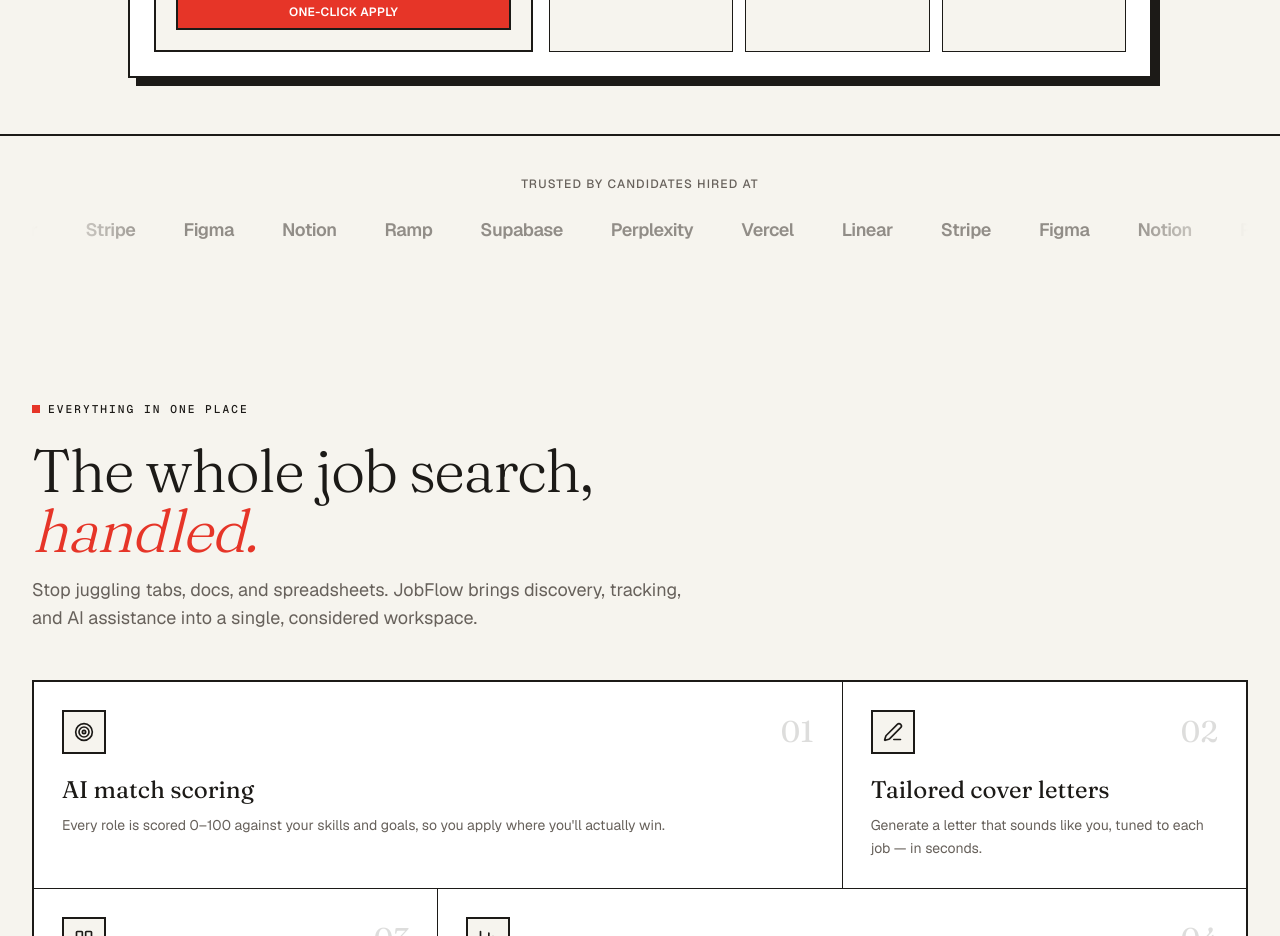
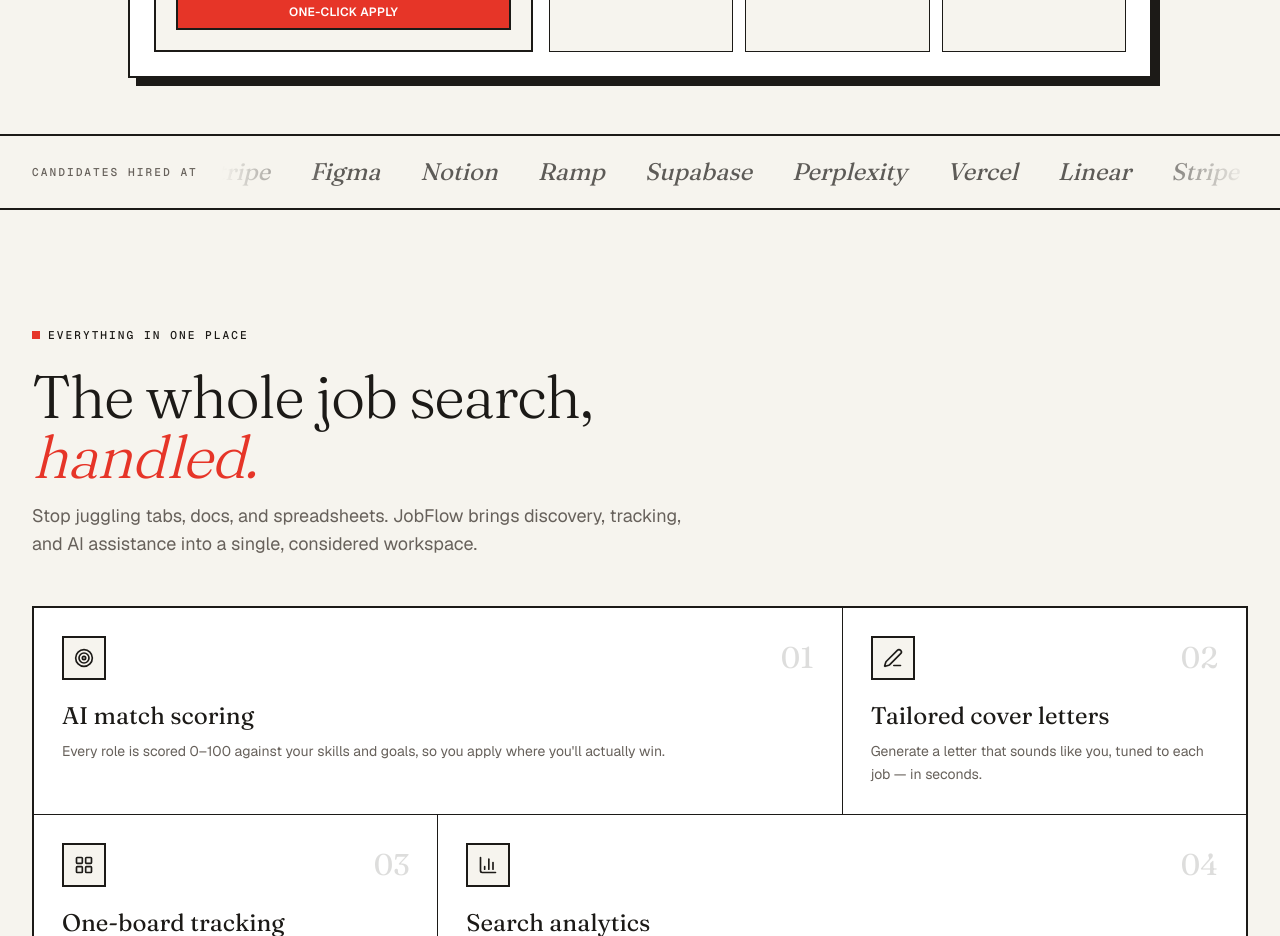
Before and after one commit to madhushigli1/jobflow-ai, a Next.js app in the folder jobflow-ai/: page / in a window 1280 px wide. Shown: the part 1020-1956 px from the top of the page. Built offline with nearby package versions, Linux system fonts and the light colour scheme.

Commit message:
style(marketing): serif company ticker

```diff
--- a/jobflow-ai/src/features/marketing/components/logo-cloud.tsx
+++ b/jobflow-ai/src/features/marketing/components/logo-cloud.tsx
@@ -1,5 +1,3 @@
-import { Container } from "@/shared/ui";
-
 const companies = [
   "Vercel",
   "Linear",
@@ -13,22 +11,19 @@ const companies = [
 
 export function LogoCloud() {
   return (
-    <Container className="py-10">
-      <p className="text-center text-xs font-medium uppercase tracking-widest text-muted-foreground">
-        Trusted by candidates hired at
-      </p>
-      <div className="mask-fade-edges relative mt-6 overflow-hidden">
-        <div className="flex w-max animate-marquee gap-12">
-          {[...companies, ...companies].map((name, i) => (
-            <span
-              key={i}
-              className="shrink-0 text-lg font-semibold tracking-tight text-muted-foreground/70"
-            >
-              {name}
-            </span>
-          ))}
+    <section className="border-b-2 border-foreground bg-background">
+      <div className="mx-auto flex max-w-7xl items-center gap-6 px-5 py-5 sm:px-8">
+        <p className="label hidden shrink-0 text-muted-foreground md:block">Candidates hired at</p>
+        <div className="mask-fade-edges relative flex-1 overflow-hidden">
+          <div className="flex w-max animate-ticker gap-10">
+            {[...companies, ...companies].map((name, i) => (
+              <span key={i} className="shrink-0 font-serif text-2xl italic text-foreground/70">
+                {name}
+              </span>
+            ))}
+          </div>
         </div>
       </div>
-    </Container>
+    </section>
   );
 }
```
